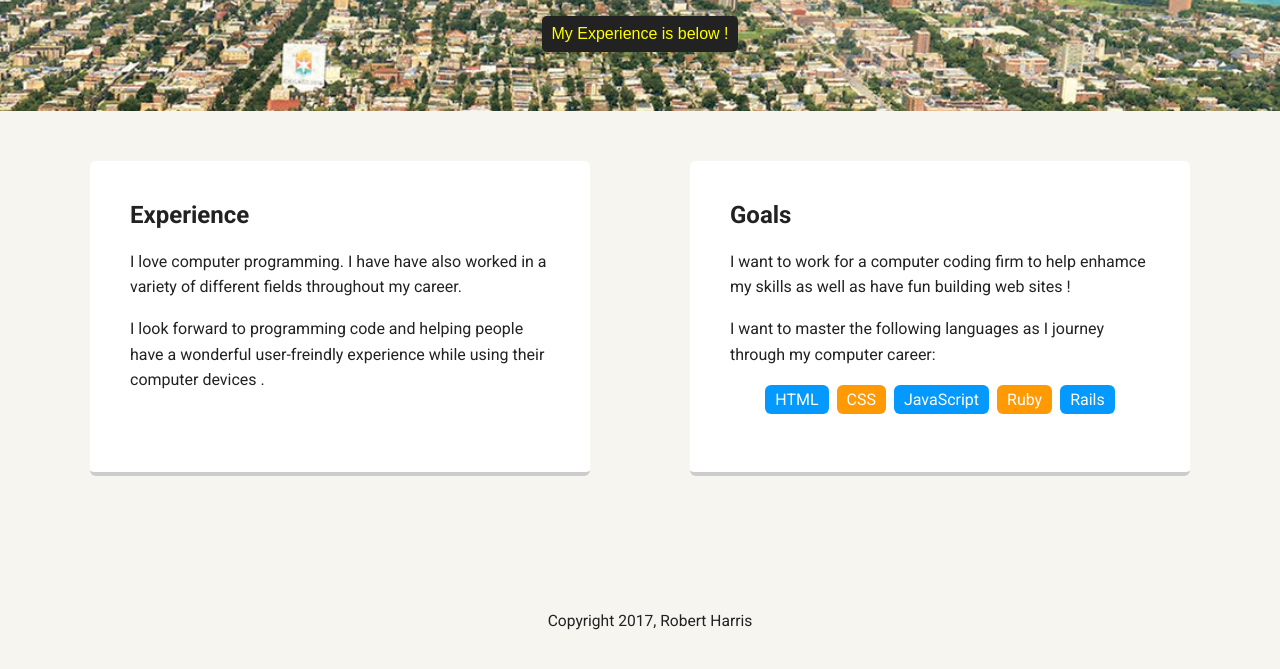
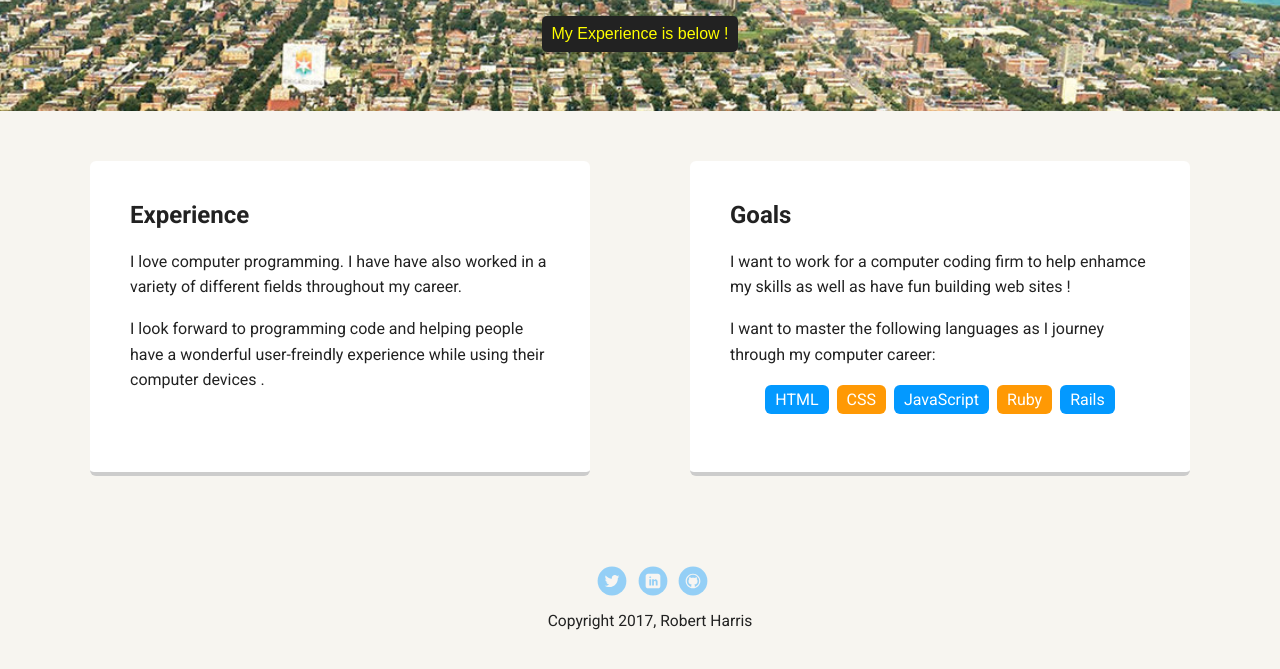
Before and after one commit to RobertH16/Project-1-revised-5-9-17.1, a plain HTML site: page indexpage2.html in a window 1280 px wide. Shown: the part 359-1028 px from the top of the page. Drawn offline with Linux system fonts and the light colour scheme; a web font is replaced by a local one.

Commit message:
Update project2styles.css

```diff
--- a/project2styles.css
+++ b/project2styles.css
@@ -164,13 +164,13 @@ a.social {
   transition: all .5s;
 }
 a.twitter {
-  background-image: url('images/twitter.svg');
+  background-image: url('twitter.svg');
 }
 a.linkedin {
-  background-image: url('images/linkedin.svg');
+  background-image: url('linkedin.svg');
 }
 a.github {
-  background-image: url('images/github.svg');
+  background-image: url('github.svg');
 }
 a.social:hover {
   opacity: 1;
```
